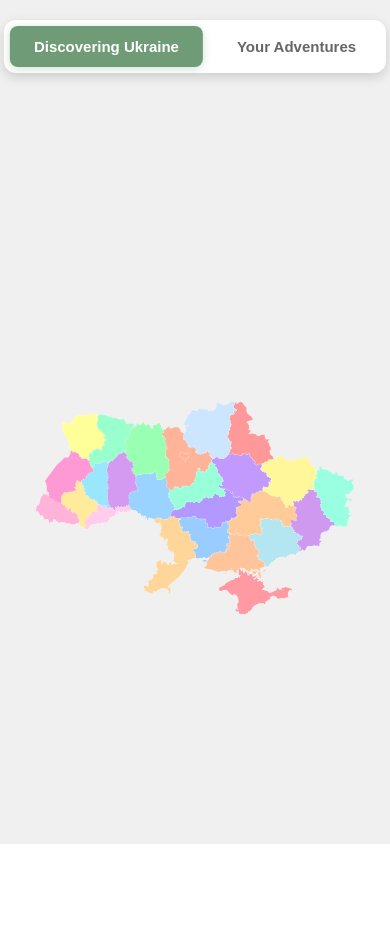
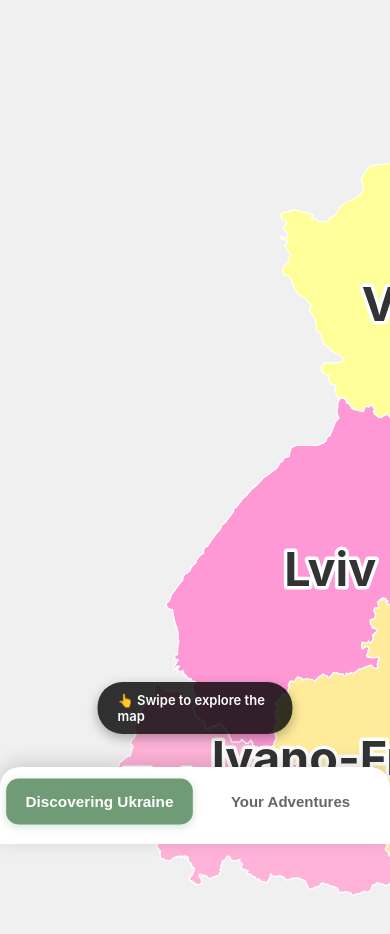
Before and after one commit to ingridnovak/school_map_ua, a React (Create React App) app: page / in a window 390 px wide. Shown: the top 934 px of the page. Before the commit the page ends 844 px from the top, so only its background shows below. Built offline with nearby package versions, Linux system fonts and the light colour scheme.

Commit message:
fixed problem with the scrolling, added styles for mobile view

```diff
--- a/src/App.css
+++ b/src/App.css
@@ -74,10 +74,26 @@
   width: 100%;
   min-height: 800px;
   max-width: 2500px;
-  height: 100%;
-  display: flex;
-  align-items: center;
-  justify-content: center;
+  height: auto;
+  position: relative;
+}
+
+/* Desktop centering only */
+@media (min-width: 1025px) {
+  .interactive-svg {
+    display: flex;
+    align-items: flex-start;
+    justify-content: center;
+    min-height: 1000px;
+  }
+
+  .interactive-svg svg {
+    width: 100% !important;
+    height: auto !important;
+    max-height: none !important;
+    min-height: 1000px;
+    object-fit: contain;
+  }
 }
 
 .interactive-svg svg {
@@ -86,3 +102,157 @@
   max-height: 700px;
   object-fit: contain;
 }
+
+/* Region labels for mobile/tablet - SVG text elements */
+.region-text-label {
+  font-size: 12px;
+  font-weight: 700;
+  fill: #333;
+  stroke: white;
+  stroke-width: 3px;
+  paint-order: stroke;
+  font-family: -apple-system, BlinkMacSystemFont, 'Segoe UI', 'Roboto', 'Oxygen', 'Ubuntu', 'Cantarell', 'Fira Sans', 'Droid Sans', 'Helvetica Neue', sans-serif;
+  display: none;
+}
+
+/* Region labels for mobile/tablet - old method (keeping for fallback) */
+.region-label {
+  position: absolute;
+  font-size: 10px;
+  font-weight: 700;
+  color: #333;
+  text-shadow: 0 0 3px white, 0 0 3px white, 0 0 3px white;
+  pointer-events: none;
+  z-index: 1500;
+  transform: translate(-50%, -50%);
+  display: none;
+  text-align: center;
+  line-height: 1.2;
+}
+
+/* Responsive design for mobile and tablet */
+@media (max-width: 1024px) {
+  .tabs-container {
+    position: fixed;
+    top: auto;
+    bottom: 0;
+    left: 0;
+    right: 0;
+    width: 100%;
+    transform: none;
+    border-radius: 0;
+    border-top-left-radius: 20px;
+    border-top-right-radius: 20px;
+    box-shadow: 0 -4px 20px rgba(0, 0, 0, 0.15);
+    padding: 12px 8px 20px 8px;
+    z-index: 2500;
+    gap: 8px;
+  }
+
+  .tab-button {
+    flex: 1;
+    padding: 16px 20px;
+    font-size: 16px;
+    border-radius: 12px;
+  }
+
+  .tab-button.active {
+    transform: scale(1.02);
+  }
+
+  .interactive-svg {
+    min-height: auto;
+    height: auto;
+    padding: 0;
+    overflow: visible;
+    display: block;
+  }
+
+  .interactive-svg svg {
+    max-height: none !important;
+    height: auto !important;
+    width: 500vw !important;
+    max-width: none !important;
+    object-fit: none !important;
+  }
+
+  .region-text-label {
+    display: block;
+    font-size: 22px;
+  }
+
+  .region-tooltip {
+    display: none !important;
+  }
+}
+
+@media (max-width: 768px) {
+  .tab-button {
+    padding: 14px 16px;
+    font-size: 15px;
+  }
+
+  .interactive-svg svg {
+    width: 600vw !important;
+  }
+
+  .region-text-label {
+    font-size: 20px;
+  }
+}
+
+.map-container {
+  position: relative;
+  width: 100%;
+  height: 100%;
+  overflow: auto;
+}
+
+/* Scroll hint for mobile */
+.scroll-hint {
+  display: none;
+}
+
+@media (max-width: 1024px) {
+  .map-container {
+    height: calc(100vh - 100px);
+    height: calc(100dvh - 100px);
+    overflow: auto;
+    -webkit-overflow-scrolling: touch;
+    padding: 0;
+    padding-bottom: 100px;
+  }
+
+  .scroll-hint {
+    display: block;
+    position: fixed;
+    bottom: 120px;
+    left: 50%;
+    transform: translateX(-50%);
+    background: rgba(0, 0, 0, 0.8);
+    color: white;
+    padding: 12px 24px;
+    border-radius: 25px;
+    font-size: 14px;
+    font-weight: 600;
+    z-index: 2000;
+    pointer-events: none;
+    animation: fadeInOut 4s ease-in-out;
+    box-shadow: 0 4px 12px rgba(0, 0, 0, 0.3);
+  }
+
+  @keyframes fadeInOut {
+    0% { opacity: 0; }
+    10% { opacity: 1; }
+    90% { opacity: 1; }
+    100% { opacity: 0; }
+  }
+}
+
+@media (max-width: 768px) {
+  .scroll-hint {
+    font-size: 13px;
+    padding: 10px 20px;
+    bottom: 110px;
+  }
+}
--- a/src/components/DiscoveringUkraine.js
+++ b/src/components/DiscoveringUkraine.js
@@ -32,6 +32,7 @@ const regionData = {
 };
 
 function DiscoveringUkraine() {
+  const mapContainerRef = useRef(null);
   const svgContainerRef = useRef(null);
   const tooltipRef = useRef(null);
   const currentHoveredPath = useRef(null);
@@ -51,10 +52,13 @@ function DiscoveringUkraine() {
           // Cache the CTM and container rect
           let cachedCTM = null;
           let cachedContainerRect = null;
+          let cachedMapRect = null;
 
           const updateCache = () => {
+            if (!svgElement || !svgContainerRef.current || !mapContainerRef.current) return;
             cachedCTM = svgElement.getScreenCTM();
             cachedContainerRect = svgContainerRef.current.getBoundingClientRect();
+            cachedMapRect = mapContainerRef.current.getBoundingClientRect();
           };
 
           updateCache();
@@ -63,6 +67,8 @@ function DiscoveringUkraine() {
           // Pre-calculate and cache bounding boxes for all paths
           const pathCache = new Map();
           const paths = svgElement.querySelectorAll('path[name]');
+          const labels = [];
+
           paths.forEach(path => {
             const regionName = path.getAttribute('name');
             path.style.cursor = 'pointer';
@@ -70,8 +76,41 @@ function DiscoveringUkraine() {
             path.style.fill = regionData[regionName]?.color || '#6f9c76';
 
             // Cache bbox for performance
-            pathCache.set(path, path.getBBox());
+            const bbox = path.getBBox();
+            pathCache.set(path, bbox);
+
+            // Calculate label position for mobile
+            const centerX = bbox.x + bbox.width / 2;
+            const centerY = bbox.y + bbox.height / 2;
+            labels.push({
+              name: regionName,
+              text: regionData[regionName]?.text || regionName,
+              x: centerX,
+              y: centerY
+            });
           });
+
+          // Add text labels directly to SVG for mobile
+          const addLabelsToSVG = () => {
+            // Remove existing labels
+            const existingLabels = svgElement.querySelectorAll('.region-text-label');
+            existingLabels.forEach(label => label.remove());
+
+            // Add new labels
+            labels.forEach(label => {
+              const text = document.createElementNS('http://www.w3.org/2000/svg', 'text');
+              text.setAttribute('x', label.x);
+              text.setAttribute('y', label.y);
+              text.setAttribute('class', 'region-text-label');
+              text.setAttribute('text-anchor', 'middle');
+              text.setAttribute('dominant-baseline', 'middle');
+              text.setAttribute('pointer-events', 'none');
+              text.textContent = label.text;
+              svgElement.appendChild(text);
+            });
+          };
+
+          addLabelsToSVG();
 
           // Use event delegation on the SVG container
           const handleMouseOver = (e) => {
@@ -93,7 +132,7 @@ function DiscoveringUkraine() {
             path.style.filter = 'brightness(1.2)';
 
             // Update tooltip position and content using cached values
-            if (tooltipRef.current && cachedCTM && cachedContainerRect) {
+            if (tooltipRef.current && cachedCTM && cachedMapRect) {
               const bbox = pathCache.get(path);
 
               // Calculate the center point of the region
@@ -111,9 +150,9 @@ function DiscoveringUkraine() {
               // Get tooltip dimensions
               const tooltipRect = tooltipRef.current.getBoundingClientRect();
 
-              // Calculate position relative to container - center horizontally
-              const left = screenPoint.x - cachedContainerRect.left - (tooltipRect.width / 2);
-              let top = screenPoint.y - cachedContainerRect.top - tooltipRect.height - 15;
+              // Calculate position relative to map-container - center horizontally
+              const left = screenPoint.x - cachedMapRect.left - (tooltipRect.width / 2);
+              let top = screenPoint.y - cachedMapRect.top - tooltipRect.height - 15;
 
               // Check if tooltip would be cut off at the top
               const tooltipTopScreenEdge = screenPoint.y - tooltipRect.height - 15;
@@ -122,7 +161,7 @@ function DiscoveringUkraine() {
               // If tooltip would go above the visible area, position it below instead
               if (tooltipTopScreenEdge < minVisibleTop || top < 0) {
                 // Position below the region
-                top = screenPoint.y - cachedContainerRect.top + bbox.height + 15;
+                top = screenPoint.y - cachedMapRect.top + bbox.height + 15;
                 tooltipRef.current.classList.add('tooltip-below');
               } else {
                 tooltipRef.current.classList.remove('tooltip-below');
@@ -181,16 +220,21 @@ function DiscoveringUkraine() {
   }, []);
 
   return (
-    <div className="map-container">
+    <div className="map-container" ref={mapContainerRef}>
       <div
         ref={svgContainerRef}
         className="interactive-svg"
       />
+
       <div
         ref={tooltipRef}
         className="region-tooltip"
         style={{ display: 'none' }}
       />
+
+      <div className="scroll-hint">
+        👆 Swipe to explore the map
+      </div>
     </div>
   );
 }
--- a/src/components/YourAdventures.js
+++ b/src/components/YourAdventures.js
@@ -33,6 +33,7 @@ const regionData = {
 };
 
 function YourAdventures() {
+  const mapContainerRef = useRef(null);
   const svgContainerRef = useRef(null);
   const tooltipRef = useRef(null);
   const currentHoveredPath = useRef(null);
@@ -47,6 +48,7 @@ function YourAdventures() {
   const [pins, setPins] = useState([]);
   const [currentText, setCurrentText] = useState('');
   const [currentName, setCurrentName] = useState('');
+  const [, forceUpdate] = useState({});
 
   useEffect(() => {
     const loadAndSetupSVG = async () => {
@@ -65,10 +67,13 @@ function YourAdventures() {
           // Cache the CTM and container rect
           let cachedCTM = null;
           let cachedContainerRect = null;
+          let cachedMapRect = null;
 
           const updateCache = () => {
+            if (!svgElement || !svgContainerRef.current || !mapContainerRef.current) return;
             cachedCTM = svgElement.getScreenCTM();
             cachedContainerRect = svgContainerRef.current.getBoundingClientRect();
+            cachedMapRect = mapContainerRef.current.getBoundingClientRect();
           };
 
           updateCache();
@@ -77,6 +82,8 @@ function YourAdventures() {
           // Pre-calculate and cache bounding boxes for all paths
           const pathCache = new Map();
           const paths = svgElement.querySelectorAll('path[name]');
+          const labels = [];
+
           paths.forEach(path => {
             const regionName = path.getAttribute('name');
             path.style.cursor = 'pointer';
@@ -84,8 +91,41 @@ function YourAdventures() {
             path.style.fill = regionData[regionName]?.color || '#6f9c76';
 
             // Cache bbox for performance
-            pathCache.set(path, path.getBBox());
+            const bbox = path.getBBox();
+            pathCache.set(path, bbox);
+
+            // Calculate label position for mobile
+            const centerX = bbox.x + bbox.width / 2;
+            const centerY = bbox.y + bbox.height / 2;
+            labels.push({
+              name: regionName,
+              text: regionData[regionName]?.text || regionName,
+              x: centerX,
+              y: centerY
+            });
           });
+
+          // Add text labels directly to SVG for mobile
+          const addLabelsToSVG = () => {
+            // Remove existing labels
+            const existingLabels = svgElement.querySelectorAll('.region-text-label');
+            existingLabels.forEach(label => label.remove());
+
+            // Add new labels
+            labels.forEach(label => {
+              const text = document.createElementNS('http://www.w3.org/2000/svg', 'text');
+              text.setAttribute('x', label.x);
+              text.setAttribute('y', label.y);
+              text.setAttribute('class', 'region-text-label');
+              text.setAttribute('text-anchor', 'middle');
+              text.setAttribute('dominant-baseline', 'middle');
+              text.setAttribute('pointer-events', 'none');
+              text.textContent = label.text;
+              svgElement.appendChild(text);
+            });
+          };
+
+          addLabelsToSVG();
 
           // Use event delegation on the SVG container
           const handleMouseOver = (e) => {
@@ -107,7 +147,7 @@ function YourAdventures() {
             path.style.filter = 'brightness(1.2)';
 
             // Update tooltip position and content using cached values
-            if (tooltipRef.current && cachedCTM && cachedContainerRect) {
+            if (tooltipRef.current && cachedCTM && cachedMapRect) {
               const bbox = pathCache.get(path);
 
               // Calculate the center point of the region
@@ -125,9 +165,9 @@ function YourAdventures() {
               // Get tooltip dimensions
               const tooltipRect = tooltipRef.current.getBoundingClientRect();
 
-              // Calculate position relative to container - center horizontally
-              const left = screenPoint.x - cachedContainerRect.left - (tooltipRect.width / 2);
-              let top = screenPoint.y - cachedContainerRect.top - tooltipRect.height - 15;
+              // Calculate position relative to map-container - center horizontally
+              const left = screenPoint.x - cachedMapRect.left - (tooltipRect.width / 2);
+              let top = screenPoint.y - cachedMapRect.top - tooltipRect.height - 15;
 
               // Check if tooltip would be cut off at the top
               const tooltipTopScreenEdge = screenPoint.y - tooltipRect.height - 15;
@@ -136,7 +176,7 @@ function YourAdventures() {
               // If tooltip would go above the visible area, position it below instead
               if (tooltipTopScreenEdge < minVisibleTop || top < 0) {
                 // Position below the region
-                top = screenPoint.y - cachedContainerRect.top + bbox.height + 15;
+                top = screenPoint.y - cachedMapRect.top + bbox.height + 15;
                 tooltipRef.current.classList.add('tooltip-below');
               } else {
                 tooltipRef.current.classList.remove('tooltip-below');
@@ -170,19 +210,15 @@ function YourAdventures() {
             if (!path) return;
 
             const regionName = path.getAttribute('name');
-            const bbox = path.getBBox();
+            const bbox = pathCache.get(path);
 
-            // Get click position in SVG coordinates
-            const pt = svgElement.createSVGPoint();
-            pt.x = e.clientX;
-            pt.y = e.clientY;
+            // Use the center of the region's bounding box to ensure pin is always within the region
+            // This prevents pins from being placed outside the region when clicking near borders
+            const centerX = bbox.x + bbox.width / 2;
+            const centerY = bbox.y + bbox.height / 2;
 
-            // Transform client coordinates to SVG coordinate space
-            const svgP = pt.matrixTransform(svgElement.getScreenCTM().inverse());
-
-            // Always use the exact click position (it's already validated by the path click event)
             setSelectedRegion(regionName);
-            setClickPosition({ x: svgP.x, y: svgP.y, bbox });
+            setClickPosition({ x: centerX, y: centerY, bbox });
             setShowPinModal(true);
           };
 
@@ -205,6 +241,21 @@ function YourAdventures() {
 
     loadAndSetupSVG();
   }, [pins]);
+
+  // Handle scroll events to update pin positions in mobile view
+  useEffect(() => {
+    const mapContainer = mapContainerRef.current;
+    if (!mapContainer) return;
+
+    const handleScroll = () => {
+      forceUpdate({});
+    };
+
+    mapContainer.addEventListener('scroll', handleScroll);
+    return () => {
+      mapContainer.removeEventListener('scroll', handleScroll);
+    };
+  }, []);
 
   const handlePinSelection = (pinType) => {
     setSelectedPinType(pinType);
@@ -254,7 +305,7 @@ function YourAdventures() {
   };
 
   return (
-    <div className="map-container">
+    <div className="map-container" ref={mapContainerRef}>
       <div
         ref={svgContainerRef}
         className="interactive-svg"
@@ -262,26 +313,30 @@ function YourAdventures() {
 
       {/* Render pins on the map */}
       {pins.map((pin) => {
-        if (!svgElementRef.current) return null;
+        if (!svgElementRef.current || !mapContainerRef.current) return null;
 
         const svgElement = svgElementRef.current;
         const ctm = svgElement.getScreenCTM();
-        const containerRect = svgContainerRef.current?.getBoundingClientRect();
+        const mapRect = mapContainerRef.current.getBoundingClientRect();
 
-        if (!containerRect || !ctm) return null;
+        if (!mapRect || !ctm) return null;
 
         const point = svgElement.createSVGPoint();
         point.x = pin.x;
         point.y = pin.y;
         const screenPoint = point.matrixTransform(ctm);
 
+        // Account for scroll offset in mobile view where map is scrollable
+        const scrollLeft = mapContainerRef.current.scrollLeft || 0;
+        const scrollTop = mapContainerRef.current.scrollTop || 0;
+
         return (
           <div
             key={pin.id}
             className="map-pin"
             style={{
-              left: `${screenPoint.x - containerRect.left}px`,
-              top: `${screenPoint.y - containerRect.top}px`,
+              left: `${screenPoint.x - mapRect.left + scrollLeft}px`,
+              top: `${screenPoint.y - mapRect.top + scrollTop}px`,
             }}
           >
             <img
@@ -299,6 +354,10 @@ function YourAdventures() {
         className="region-tooltip"
         style={{ display: 'none' }}
       />
+
+      <div className="scroll-hint">
+        👆 Swipe to explore the map
+      </div>
 
       {/* Pin Selection Modal */}
       {showPinModal && (
--- a/src/index.css
+++ b/src/index.css
@@ -11,33 +11,42 @@ body {
     sans-serif;
   -webkit-font-smoothing: antialiased;
   -moz-osx-font-smoothing: grayscale;
-  overflow: hidden;
+  overflow-y: auto;
+  overflow-x: hidden;
 }
 
 #root {
-  width: 100vw;
-  height: 100vh;
+  width: 100%;
+  min-height: 100vh;
 }
 
 .App {
   width: 100%;
-  height: 100%;
+  min-height: 100vh;
   display: flex;
   flex-direction: column;
   background: #f0f0f0;
-  overflow: hidden;
+  overflow-x: hidden;
 }
 
 .map-container {
   flex: 1;
   width: 100%;
-  display: flex;
-  align-items: center;
-  justify-content: center;
   position: relative;
-  padding: 12rem 20px 20px 20px;
-  overflow: auto;
   min-height: 0;
+}
+
+/* Desktop padding only */
+@media (min-width: 1025px) {
+  .map-container {
+    padding: 8rem 20px 20px 20px;
+    display: flex;
+    align-items: flex-start;
+    justify-content: center;
+    min-height: 900px;
+    overflow-y: auto;
+    overflow-x: hidden;
+  }
 }
 
 .full-page-map {
```
Also changed, not shown: src/components/YourAdventures.css (+44 -0 lines).
